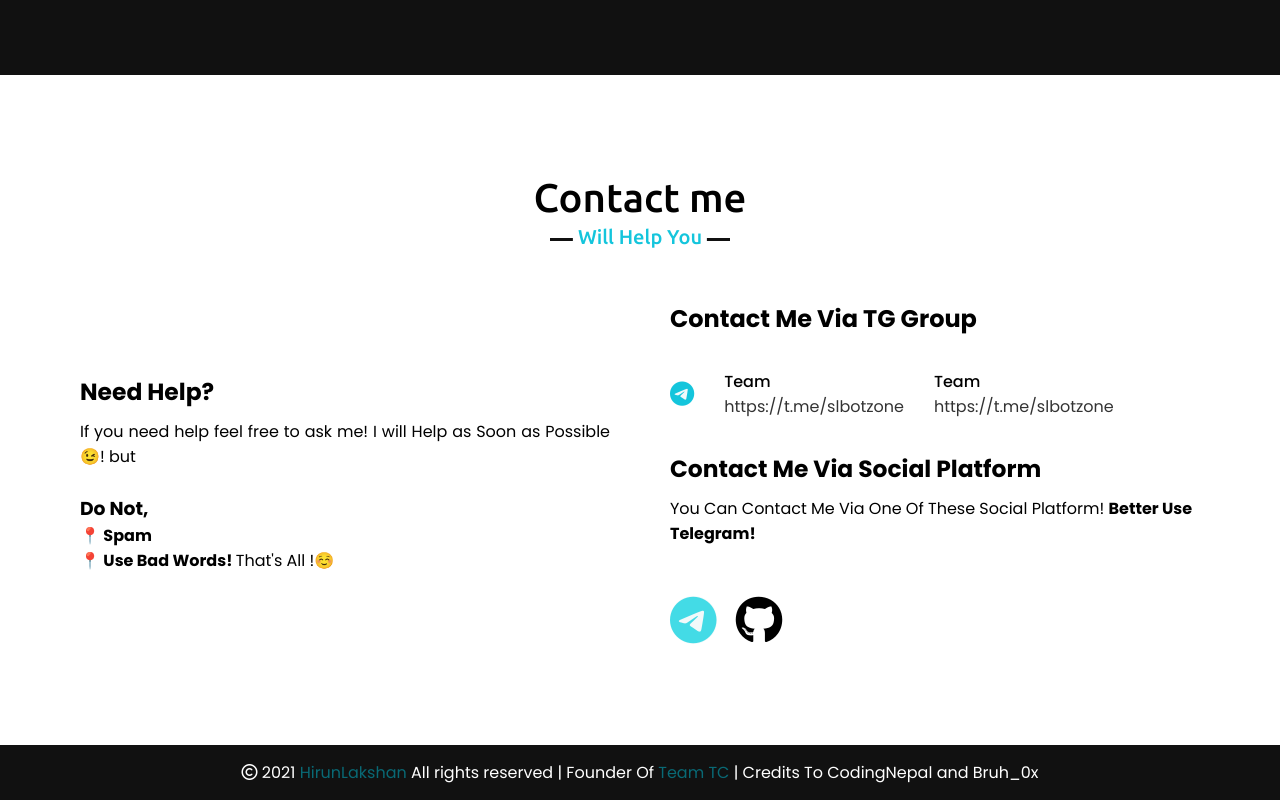
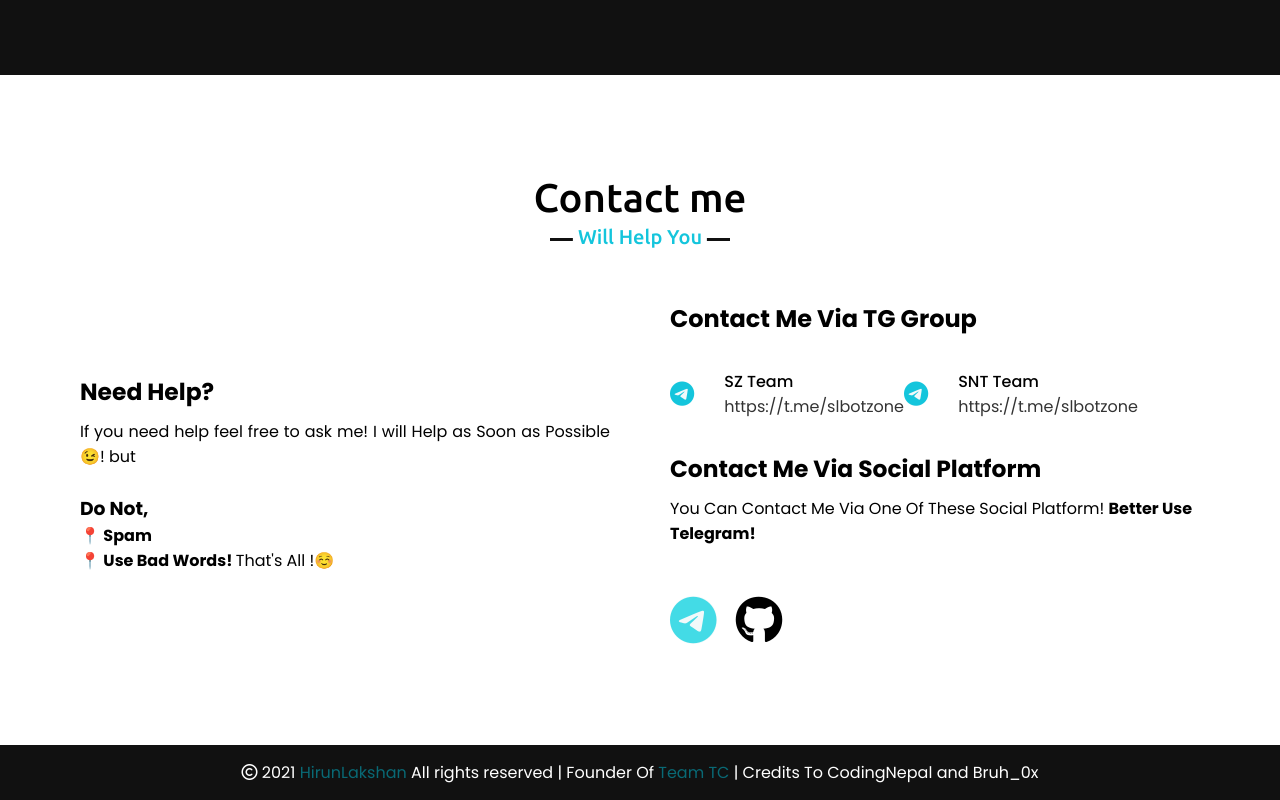
Before and after one commit to HirunLakshan/web-page, a plain HTML site: page index.html in a window 1280 px wide. Shown: the part 2064-2864 px from the top of the page. Drawn offline with nearby package versions, Linux system fonts and the light colour scheme.

Commit message:
Update index.html

```diff
--- a/index.html
+++ b/index.html
@@ -117,11 +117,12 @@
                     <div class="row">
                         <i class="fab fa-telegram"></i>
                         <div class="info">
-                            <div class="head">Team</div>
+                            <div class="head">SZ Team</div>
                             <div class="sub-title">https://t.me/slbotzone</div>
                         </div>
+			<i class="fab fa-telegram"></i>
 			<div class="info">
-                            <div class="head">Team</div>
+                            <div class="head"> SNT Team</div>
                             <div class="sub-title">https://t.me/slbotzone</div>
                         </div>
                     </div>
```
